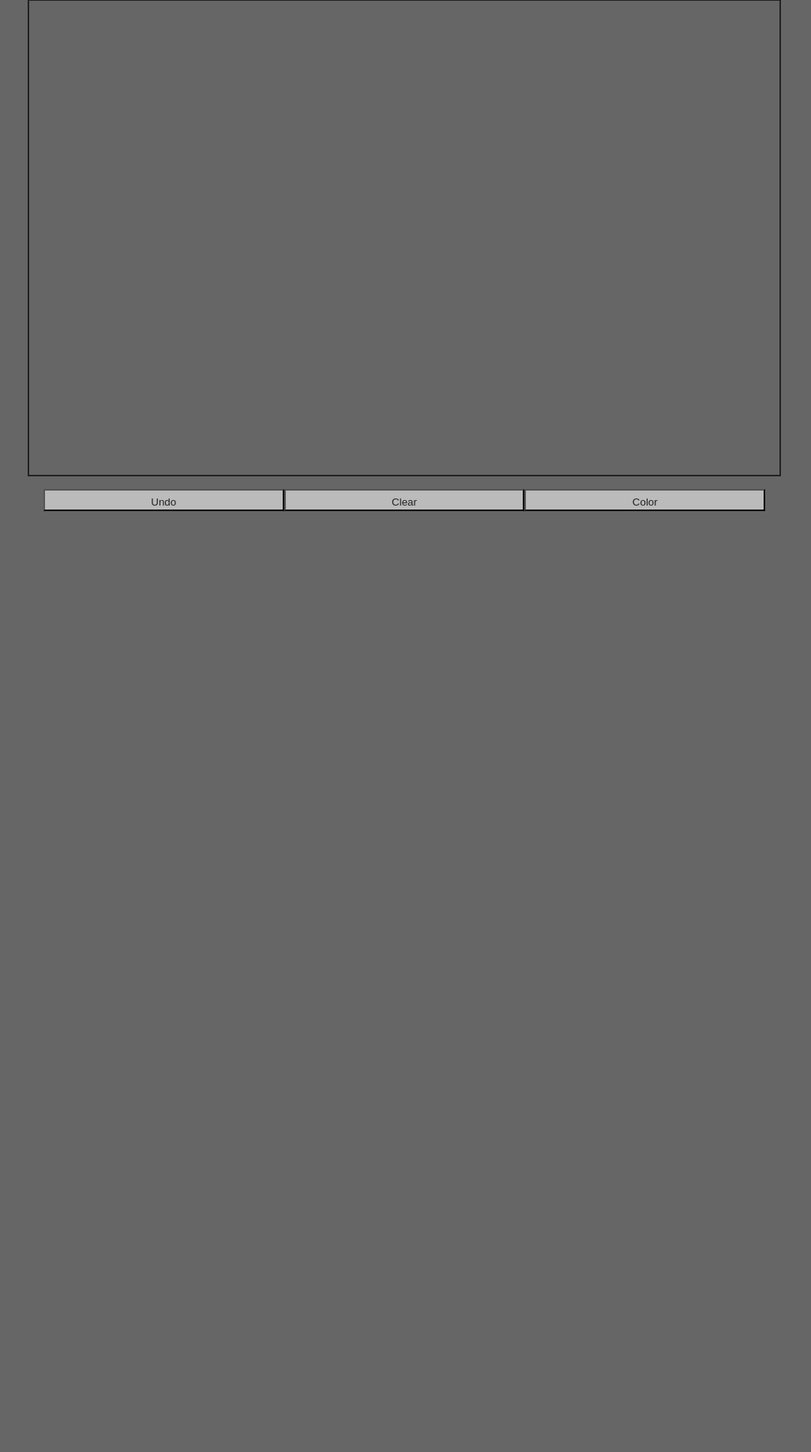
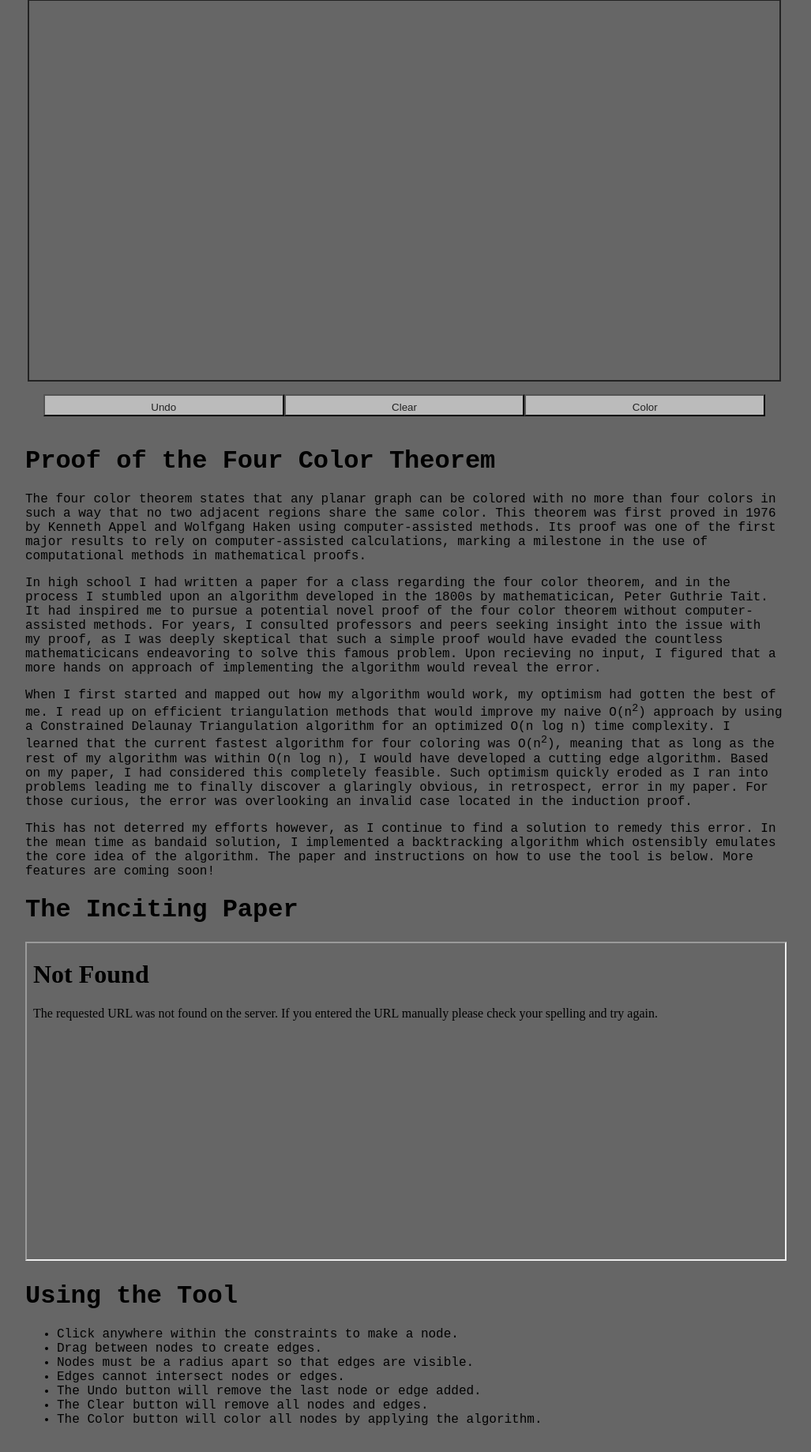
Before and after one commit to MaxEaton/FourColorTheorem, a Flask app: page / in a window 1280 px wide. Shown: the part 81-1919 px from the top of the page at 79% size, without its empty margins (128-1155 px from the left). Before the commit the page ends 728 px from the top, so only its background shows below. Run offline with Flask 3, Linux system fonts and the light colour scheme.

Commit message:
Added background information

```diff
--- a/static/css/fct_style.css
+++ b/static/css/fct_style.css
@@ -8,6 +8,7 @@
 }
 
 #fct-box {
+    max-height: 30em;
     width: 99%;
     height: 75%;
     min-height: 20em;
--- a/static/js/fct_buttons.js
+++ b/static/js/fct_buttons.js
@@ -48,6 +48,7 @@
     } else {
         document.querySelectorAll(`#fct-triangulated`).forEach(triangulated => triangulated.parentNode.removeChild(triangulated));
         document.querySelectorAll(`#fct-quadrilangulated`).forEach(quadrilangulated => quadrilangulated.parentNode.removeChild(quadrilangulated));
+        for (let i=0; i<nodes.length; i++) document.getElementById(`fct-node${i}`).style.backgroundColor = '#666666';
         fctcolor.textContent = 'Color';
     }
     switchMode();
@@ -223,10 +224,11 @@
         return false;
     }
 
-    let i = 0;
+    let i = -1;
     // Start from different points in case backtracking fails (i.e. error in paper)
-    while (i < triangles.length && !backtrack(triangles[i++]));
+    while (++i < triangles.length && !backtrack(triangles[i]));
     if (i == triangles.length) console.log("FAILED");
+
     let marksX = [];
     let marksY = [];
     triangles.forEach(triangle => {
--- a/templates/fct_index.html
+++ b/templates/fct_index.html
@@ -21,5 +21,64 @@
 </div>
 <script type="module" src="{{ url_for('fct.static', filename='js/fct_script.js') }}"></script>
 
-<!-- <script src="{{ url_for('fct.static', filename='js/testing.js') }}"></script> -->
+<h1>
+    Proof of the Four Color Theorem
+</h1>
+<p>
+    The four color theorem states that any planar graph can be colored with no more than four colors in such a way that no two adjacent regions share the same color.
+    This theorem was first proved in 1976 by Kenneth Appel and Wolfgang Haken using computer-assisted methods.
+    Its proof was one of the first major results to rely on computer-assisted calculations, marking a milestone in the use of computational methods in mathematical proofs.
+</p>
+<p>
+    In high school I had written a paper for a class regarding the four color theorem, and in the process I stumbled upon an algorithm developed in the 1800s by mathematicican, Peter Guthrie Tait.
+    It had inspired me to pursue a potential novel proof of the four color theorem without computer-assisted methods.
+    For years, I consulted professors and peers seeking insight into the issue with my proof, as I was deeply skeptical that such a simple proof would have evaded the countless mathematicicans endeavoring to solve this famous problem.
+    Upon recieving no input, I figured that a more hands on approach of implementing the algorithm would reveal the error.
+</p>
+<p>
+    When I first started and mapped out how my algorithm would work, my optimism had gotten the best of me.
+    I read up on efficient triangulation methods that would improve my naive O(n<sup>2</sup>) approach by using a Constrained Delaunay Triangulation algorithm for an optimized O(n log n) time complexity.
+    I learned that the current fastest algorithm for four coloring was O(n<sup>2</sup>), meaning that as long as the rest of my algorithm was within O(n log n), I would have developed a cutting edge algorithm.
+    Based on my paper, I had considered this completely feasible.
+    Such optimism quickly eroded as I ran into problems leading me to finally discover a glaringly obvious, in retrospect, error in my paper.
+    For those curious, the error was overlooking an invalid case located in the induction proof.
+</p>
+<p>
+    This has not deterred my efforts however, as I continue to find a solution to remedy this error.
+    In the mean time as bandaid solution, I implemented a backtracking algorithm which ostensibly emulates the core idea of the algorithm.
+    The paper and instructions on how to use the tool is below.
+    More features are coming soon!
+</p>
+
+<h1>
+    The Inciting Paper
+</h1>
+<iframe src="{{ url_for('fct.static', filename='files/FCTPaper.pdf') }}" width="100%" height="50%"></iframe>
+
+<h1>
+    Using the Tool
+</h1>
+<ul style="padding-bottom: 2em;">
+    <li>
+        Click anywhere within the constraints to make a node.
+    </li>
+    <li>
+    Drag between nodes to create edges.
+    </li>
+    <li>
+    Nodes must be a radius apart so that edges are visible.
+    </li>
+    <li>
+    Edges cannot intersect nodes or edges.
+    </li>
+    <li>
+    The Undo button will remove the last node or edge added.
+    </li>
+    <li>
+    The Clear button will remove all nodes and edges.
+    </li>
+    <li>
+    The Color button will color all nodes by applying the algorithm.
+    </li>
+</ul>
 {% endblock %}
```
Also changed, not shown: README.md (added), 1 other file.
